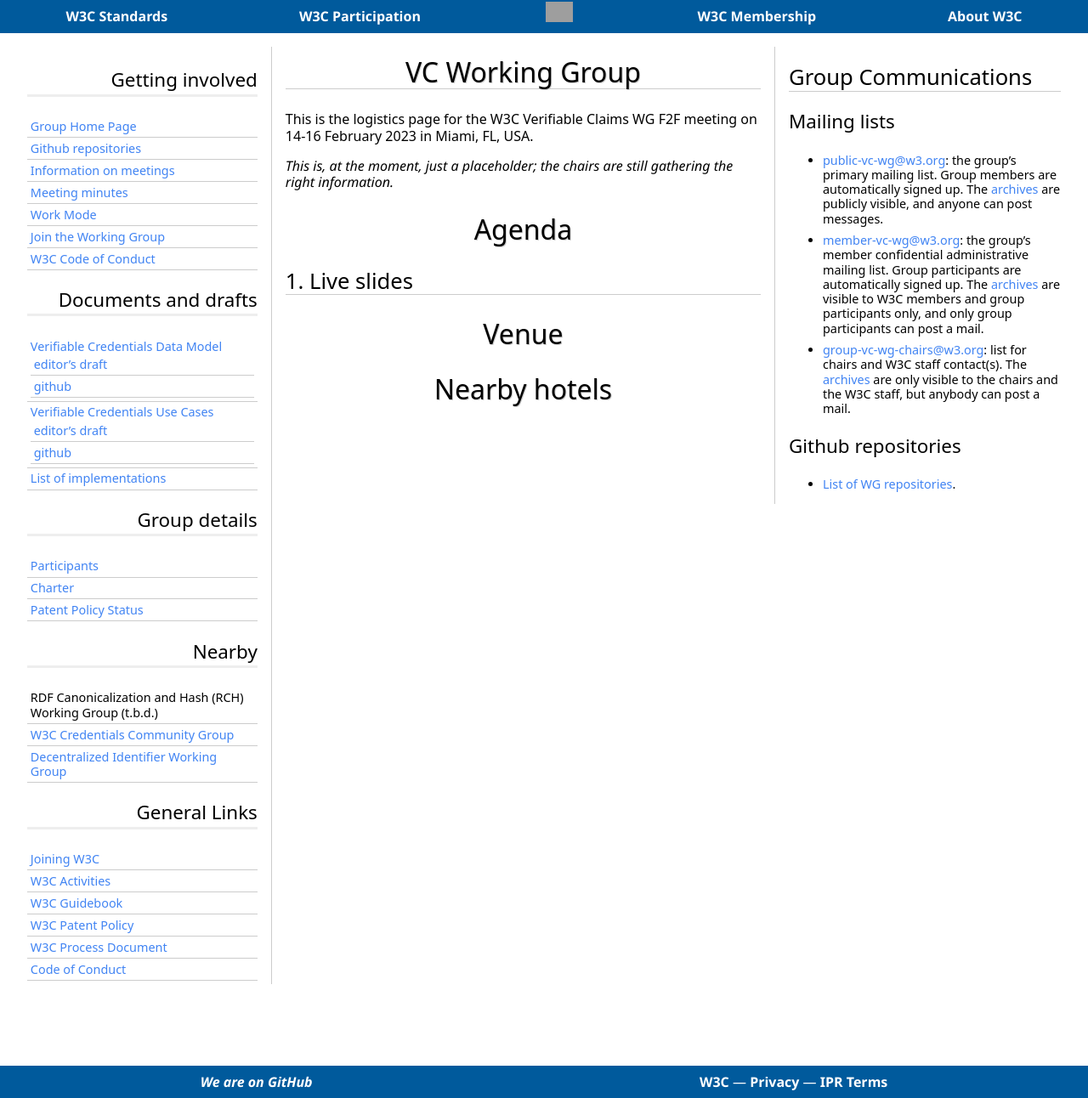
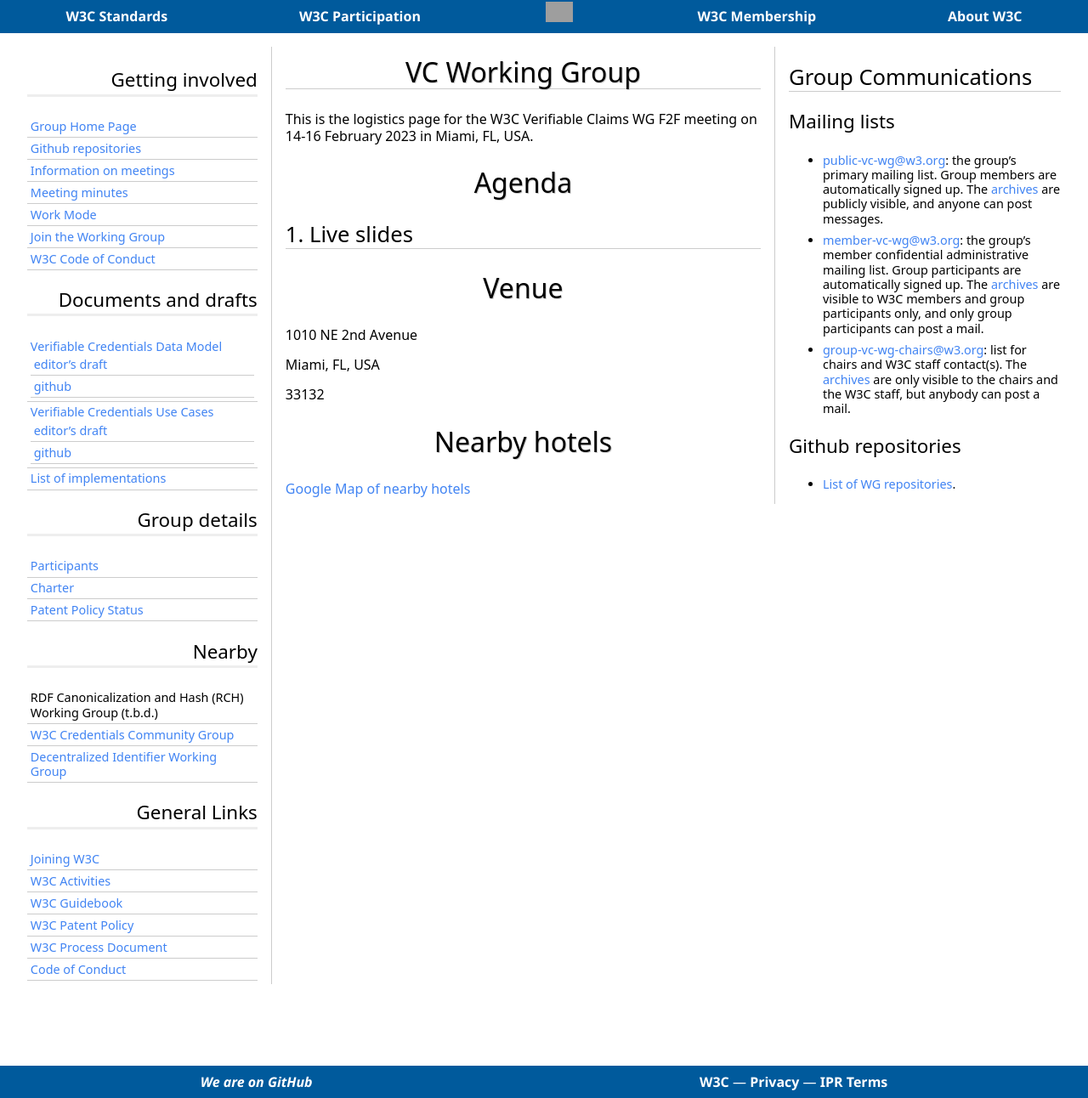
Before and after one commit to w3c/verifiable-credentials, a Jekyll site: the page built from Meetings/F2F/Miami.md, in a window 1280 px wide. Shown: the whole page at 85% size. Built offline with Jekyll 4.4.1, drawn with Linux system fonts in a browser that asks for light colours; some web fonts are replaced; grey boxes are pictures that could not be loaded.

Commit message:
add venue information
Signed-off-by: Brent Zundel <brent.zundel@gmail.com>

```diff
--- a/Meetings/F2F/Miami.md
+++ b/Meetings/F2F/Miami.md
@@ -4,13 +4,17 @@
 
 This is the logistics page for the W3C Verifiable Claims WG F2F meeting on 14-16 February 2023 in Miami, FL, USA.
 
-_This is, at the moment, just a placeholder; the chairs are still gathering the right information._
-
-
 # Agenda
 
 ## Live slides
 
 # Venue
+1010 NE 2nd Avenue
+
+Miami, FL, USA
+
+33132
 
 # Nearby hotels
+
+[Google Map of nearby hotels](https://www.google.com/maps/search/Hotels/@25.7841559,-80.1999664,15z/data=!3m1!4b1!4m7!2m6!3m5!2s1010+NE+2nd+Ave!3s0x88d9b6a1105cd6bf:0x7d2875c2a88d8ad6!4m2!1d-80.1912116!2d25.7841562)
```
